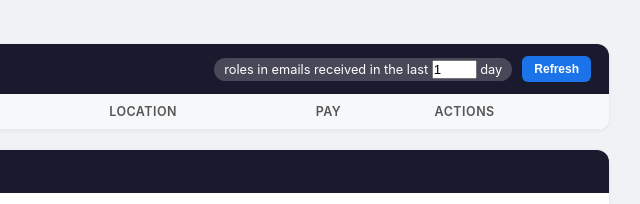
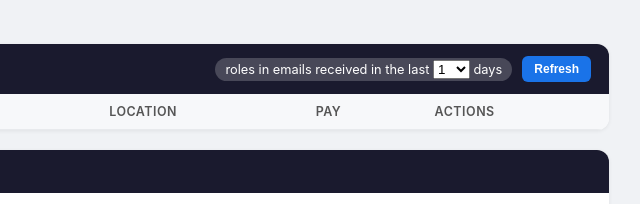
Before and after one commit to jmedley/Kramden, a website with bundled scripts: page options/options.html in a window 1280 px wide. Shown: the top 204 px of the page, 495-1135 px from the left. Built offline with nearby package versions, Linux system fonts and the light colour scheme; some packages are replaced by stand-ins of ours; no server answers.

Commit message:
Change input method for number of days

```diff
--- a/options/options.html
+++ b/options/options.html
@@ -18,8 +18,39 @@
         <div class="section-header">
           <h2><img src="../images/kramden-16.png" alt="Jobs" /> Jobs</h2>
           <!-- START HERE: When count-days changes, show a save button-->
-          <span class="count"><span id="count-jobs"></span> roles in emails received in the last <input type="text"
-              id="count-days" size="3" value="1"> day</span>
+          <span class="count"><span id="count-jobs"></span> roles in emails received in the last <select id="count-days">
+              <option value="1">1</option>
+              <option value="2">2</option>
+              <option value="3">3</option>
+              <option value="4">4</option>
+              <option value="5">5</option>
+              <option value="6">6</option>
+              <option value="7">7</option>
+              <option value="8">8</option>
+              <option value="9">9</option>
+              <option value="10">10</option>
+              <option value="11">11</option>
+              <option value="12">12</option>
+              <option value="13">13</option>
+              <option value="14">14</option>
+              <option value="15">15</option>
+              <option value="16">16</option>
+              <option value="17">17</option>
+              <option value="18">18</option>
+              <option value="19">19</option>
+              <option value="20">20</option>
+              <option value="21">21</option>
+              <option value="22">22</option>
+              <option value="23">23</option>
+              <option value="24">24</option>
+              <option value="25">25</option>
+              <option value="26">26</option>
+              <option value="27">27</option>
+              <option value="28">28</option>
+              <option value="29">29</option>
+              <option value="30">30</option>
+              <option value="31">31</option>
+            </select> days</span>
           <button class="btn" id="btn-refresh-jobs" type="button" aria-label="Refresh jobs list">Refresh</button>
         </div>
         <template id="job-row-template">
--- a/options/options.js
+++ b/options/options.js
@@ -49,6 +49,9 @@ async function loadSenderData() {
     try {
       const message = await emailClient.getMessage(id);
       const jobs = getJobs(message);
+      if (!jobs.jobs.length) {
+        console.log(`No jobs found from ${jobs.senderEmail}`);
+      }
       const filtered = titleTerms.length
         ? jobs.jobs.filter((j) => titleTerms.some((t) => j.jobTitle?.toLowerCase().includes(t.toLowerCase())))
         : jobs.jobs;
@@ -193,11 +196,6 @@ txtSender.addEventListener('input', () => {
   setButtonState();
 });
 
-countDaysEl.addEventListener('input', () => {
-  const digitsOnly = countDaysEl.value.replace(/\D/g, '');
-  const clamped = Math.min(31, Math.max(1, parseInt(digitsOnly, 10) || 1));
-  countDaysEl.value = clamped;
-});
 
 btnRefreshJobs.addEventListener('click', async () => {
   clearJobsList();
```
